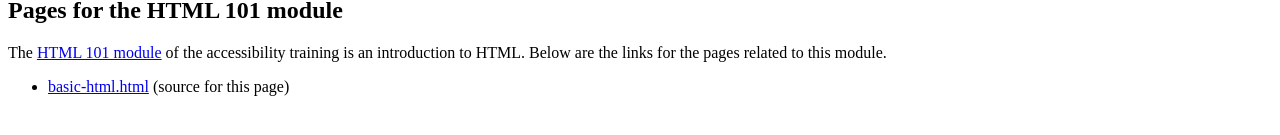
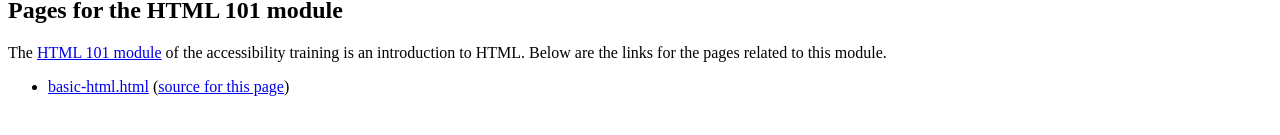
Before and after one commit to maartenzam/accessible-html-dataviz, a plain HTML site: page index.html in a window 1280 px wide. Shown: the part 155-290 px from the top of the page. Drawn offline with Linux system fonts and the light colour scheme.

Commit message:
Github link

```diff
--- a/index.html
+++ b/index.html
@@ -10,7 +10,7 @@
     <h2>Pages for the HTML 101 module</h2>
     <p>The <a href="https://dataviz-training.notion.site/HTML-101-669091b94f10444db4b140f91662a708">HTML 101 module</a> of the accessibility training is an introduction to HTML. Below are the links for the pages related to this module.</p>
     <ul>
-        <li><a href="basic-html.html">basic-html.html</a> (source for this page)</li>
+        <li><a href="basic-html.html">basic-html.html</a> (<a href="https://github.com/maartenzam/accessible-html-dataviz/blob/master/basic-html.html">source for this page</a>)</li>
     </ul>
   </body>
 </html>
```
